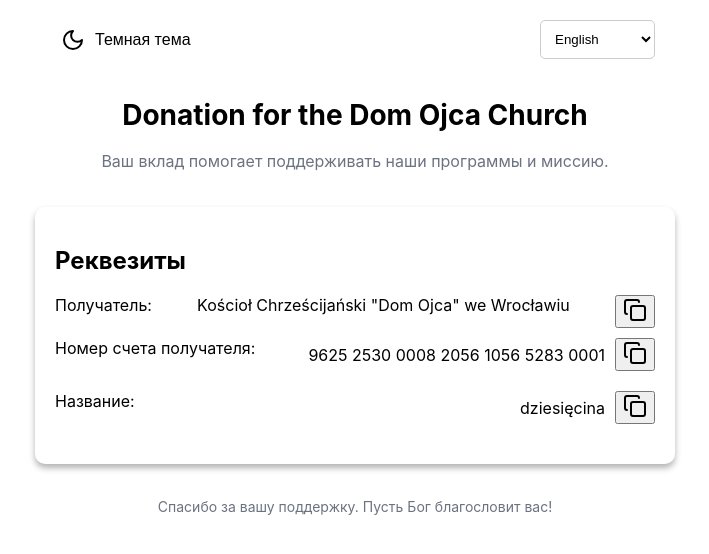
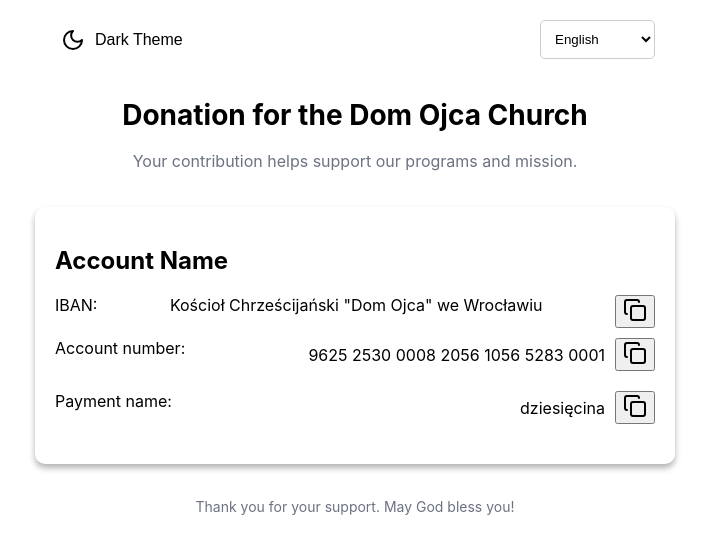
Before and after one commit to nikolay-evsevitskiy/dom-ojca-donation-page, a React (Create React App) app: page / in a window 1280 px wide. Shown: the top 554 px of the page, without its empty margins (285-994 px from the left). Built offline with nearby package versions, Linux system fonts and the light colour scheme.

Commit message:
set 4 languages data, add logo pictures

```diff
--- a/src/DonationPage.tsx
+++ b/src/DonationPage.tsx
@@ -4,7 +4,10 @@ import Button from "./common/button";
 import {Copy, Moon, Sun} from "lucide-react";
 import {motion} from "framer-motion";
 import "./DonationPage.css";
-import { useTranslation } from "react-i18next";
+import {useTranslation} from "react-i18next";
+import lightLogo from "/mnt/data/Dom ojca_оригинал.png";
+import darkLogo from "/mnt/data/Dom ojca_белый логотип.png";
+
 
 interface BankAccountDetails {
     accountName: string;
@@ -15,7 +18,7 @@ interface BankAccountDetails {
 
 const DonationPage: React.FC = () => {
     const [theme, setTheme] = useState<string>("light");
-    const { t, i18n } = useTranslation<string>();
+    const {t, i18n} = useTranslation<string>();
 
     const bankAccountDetails: BankAccountDetails = {
         accountName: `Kościoł Chrześcijański "Dom Ojca" we Wrocławiu`,
@@ -40,13 +43,16 @@ const DonationPage: React.FC = () => {
     };
 
 
-
     return (
         <div className={`donation-page ${theme}`}>
             <div className="header">
                 <button className="theme-toggle" onClick={toggleTheme}>
                     {theme === "light" ? <Moon/> : <Sun/>}
-                    {theme === "light" ? "Темная тема" : "Светлая тема"}
+                    {theme === "light" ?
+                        // @ts-ignore
+                        t("darkTheme") :
+                        // @ts-ignore
+                        t("lightTheme")}
                 </button>
 
                 <select value={i18n.language} onChange={changeLanguage} className="language-select">
@@ -68,15 +74,24 @@ const DonationPage: React.FC = () => {
                     // @ts-ignore
                     t("title")
                 }</h1>
-                <p>Ваш вклад помогает поддерживать наши программы и миссию.</p>
+                <p>{
+                    // @ts-ignore
+                    t("description")
+                }</p>
             </motion.div>
 
             <Card className="card">
                 <CardContent>
-                    <h2>Реквезиты</h2>
+                    <h2>{
+                        // @ts-ignore
+                        t("accountName")
+                    }</h2>
                     <div className="account-details">
                         <div>
-                            <span>Получатель:</span>
+                            <span>{
+                                // @ts-ignore
+                                t("recipient")
+                            }:</span>
                             <span>{bankAccountDetails.accountName}</span>
                             <Button
                                 variant="ghost"
@@ -87,7 +102,10 @@ const DonationPage: React.FC = () => {
                             </Button>
                         </div>
                         <div>
-                            <span>Номер счета получателя:</span>
+                            <span>{
+                                // @ts-ignore
+                                t("accountNumber")
+                            }:</span>
                             <div className="iban">
                                 <span>{bankAccountDetails.iban}</span>
                                 <Button
@@ -100,7 +118,10 @@ const DonationPage: React.FC = () => {
                             </div>
                         </div>
                         <div>
-                            <span>Название:</span>
+                            <span>{
+                                // @ts-ignore
+                                t("paymentName")
+                            }:</span>
                             <div className="swift">
                                 <span>{bankAccountDetails.swift}</span>
                                 <Button
@@ -118,7 +139,10 @@ const DonationPage: React.FC = () => {
             </Card>
 
             <footer>
-                <p>Спасибо за вашу поддержку. Пусть Бог благословит вас!</p>
+                <p>{
+                    // @ts-ignore
+                    t("thanks")
+                }</p>
             </footer>
         </div>
     );
--- a/src/i18n.ts
+++ b/src/i18n.ts
@@ -1,5 +1,5 @@
 import i18n from "i18next";
-import { initReactI18next } from "react-i18next";
+import {initReactI18next} from "react-i18next";
 import LanguageDetector from "i18next-browser-languagedetector";
 
 const resources = {
@@ -8,9 +8,9 @@ const resources = {
             title: "Donation for the Dom Ojca Church",
             description: "Your contribution helps support our programs and mission.",
             accountName: "Account Name",
-            iban: "IBAN",
-            swift: "SWIFT",
-            copy: "Copy",
+            recipient: "IBAN",
+            accountNumber: "Account number",
+            paymentName: "Payment name",
             donate: "Proceed to Payment",
             thanks: "Thank you for your support. May God bless you!",
             darkTheme: "Dark Theme",
@@ -21,15 +21,61 @@ const resources = {
         translation: {
             title: "Пожертвование для церкви Dom Ojca",
             description: "Ваш вклад помогает поддерживать наши программы и миссию.",
-            accountName: "Название счета",
-            iban: "IBAN",
-            swift: "SWIFT",
-            copy: "Копировать",
+            accountName: "Реквизиты",
+            recipient: "Получатель",
+            accountNumber: "Номер счета получателя",
+            paymentName: "Название платежа",
             donate: "Перейти к платежу",
             thanks: "Спасибо за вашу поддержку. Пусть Бог благословит вас!",
             darkTheme: "Темная тема",
             lightTheme: "Светлая тема",
         },
+
+    },
+    pl: {
+        translation: {
+            title: "Darowizna dla kościoła Dom Ojca",
+            description: "Twój wkład pomaga wspierać nasze programy i misję.",
+            accountName: "Dane do przelewu",
+            recipient: "Odbiorca",
+            accountNumber: "Numer konta odbiorcy",
+            paymentName: "Tytuł przelewu",
+            donate: "Przejdź do płatności",
+            thanks: "Dziękujemy za Twoje wsparcie. Niech Bóg Cię błogosławi!",
+            darkTheme: "Ciemny motyw",
+            lightTheme: "Jasny motyw",
+        },
+
+    },
+    be: {
+        translation: {
+            title: "Ахвяраванне для царквы Dom Ojca",
+            description: "Ваш уклад дапамагае падтрымліваць нашы праграмы і місію.",
+            accountName: "Рэквізіты",
+            recipient: "Атрымальнік",
+            accountNumber: "Нумар рахунку атрымальніка",
+            paymentName: "Назва плацяжу",
+            donate: "Перайсці да плацяжу",
+            thanks: "Дзякуй за вашу падтрымку. Няхай Бог вас дабраславіць!",
+            darkTheme: "Цёмная тэма",
+            lightTheme: "Светлая тэма",
+        },
+
+    },
+    uk: {
+        translation: {
+            title: "Пожертва для церкви Dom Ojca",
+            description: "Ваш внесок допомагає підтримувати наші програми та місію.",
+            accountName: "Реквізити",
+            recipient: "Отримувач",
+            accountNumber: "Номер рахунку отримувача",
+            paymentName: "Назва платежу",
+            donate: "Перейти до платежу",
+            thanks: "Дякуємо за вашу підтримку. Нехай Бог вас благословить!",
+            darkTheme: "Темна тема",
+            lightTheme: "Світла тема",
+        },
+
     },
     // Добавьте другие языки (uk, pl, be) здесь.
 };
```
Also changed, not shown: src/logo/Dom ojca_белый логотип.png (added), src/logo/Dom ojca_оригинал.png (added).
